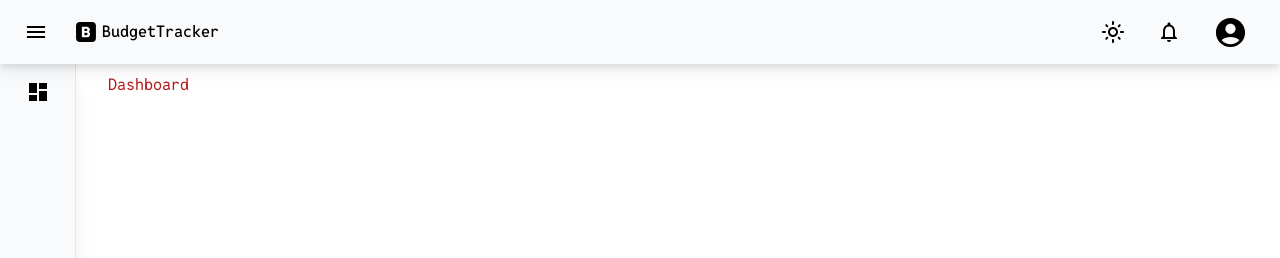
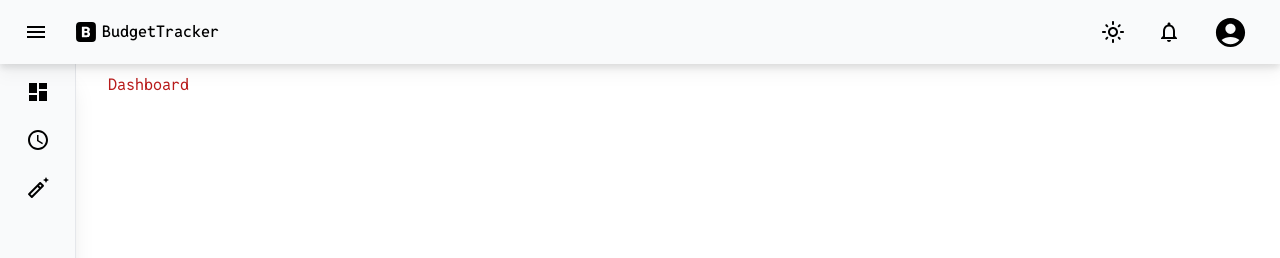
Before and after one commit to YBD21/Budget-Tracker, a Next.js app in the folder client/: page / in a window 1280 px wide. Shown: the top 258 px of the page. Built offline with nearby package versions, Linux system fonts and the light colour scheme.

Commit message:
[client] updated SideBarItems

```diff
--- a/client/src/components/SideBar/index.tsx
+++ b/client/src/components/SideBar/index.tsx
@@ -2,9 +2,13 @@ import { usePathname } from 'next/navigation';
 
 import DashboardIcon from '@mui/icons-material/Dashboard';
 import DashboardOutlinedIcon from '@mui/icons-material/DashboardOutlined';
+import WatchLaterIcon from '@mui/icons-material/WatchLater';
+import WatchLaterOutlinedIcon from '@mui/icons-material/WatchLaterOutlined';
+import AutoFixNormalIcon from '@mui/icons-material/AutoFixNormal';
+import AutoFixNormalOutlinedIcon from '@mui/icons-material/AutoFixNormalOutlined';
 import { SvgIconComponent } from '@mui/icons-material';
 import SideBarItems from './SideBarItems';
-import { DASHBOARD } from '@/constants/Routes';
+import { CUSTOMIZATION, DASHBOARD, HISTORY } from '@/constants/Routes';
 
 type SidebarItem = {
   url: string;
@@ -23,9 +27,19 @@ const Sidebar = () => {
       Icon: DashboardOutlinedIcon,
       ActiveIcon: DashboardIcon,
     },
+    {
+      url: HISTORY,
+      title: 'History',
+      Icon: WatchLaterOutlinedIcon,
+      ActiveIcon: WatchLaterIcon,
+    },
+    {
+      url: CUSTOMIZATION,
+      title: 'Customization',
+      Icon: AutoFixNormalOutlinedIcon,
+      ActiveIcon: AutoFixNormalIcon,
+    },
   ];
-
-  // Dashboard,History,Customization
 
   // At the end Logout
   return (
--- a/client/src/constants/Routes.ts
+++ b/client/src/constants/Routes.ts
@@ -1,9 +1,11 @@
 // Route
-export const DASHBOARD = '/'
-export const LOGIN = '/login'
-export const FORGOTPASSWORD = '/forget-password'
-export const SIGNUP = '/signup'
+export const DASHBOARD = '/';
+export const LOGIN = '/login';
+export const FORGOTPASSWORD = '/forget-password';
+export const SIGNUP = '/signup';
+export const HISTORY = '/history';
+export const CUSTOMIZATION = '/customization';
 
 // Routes Collection
-export const ACCESS_ONCE_ROUTES = [LOGIN, SIGNUP, FORGOTPASSWORD]
-export const PROTECTED_CLIENT_ROUTES = [DASHBOARD]
+export const ACCESS_ONCE_ROUTES = [LOGIN, SIGNUP, FORGOTPASSWORD];
+export const PROTECTED_CLIENT_ROUTES = [DASHBOARD, HISTORY, CUSTOMIZATION];
```
